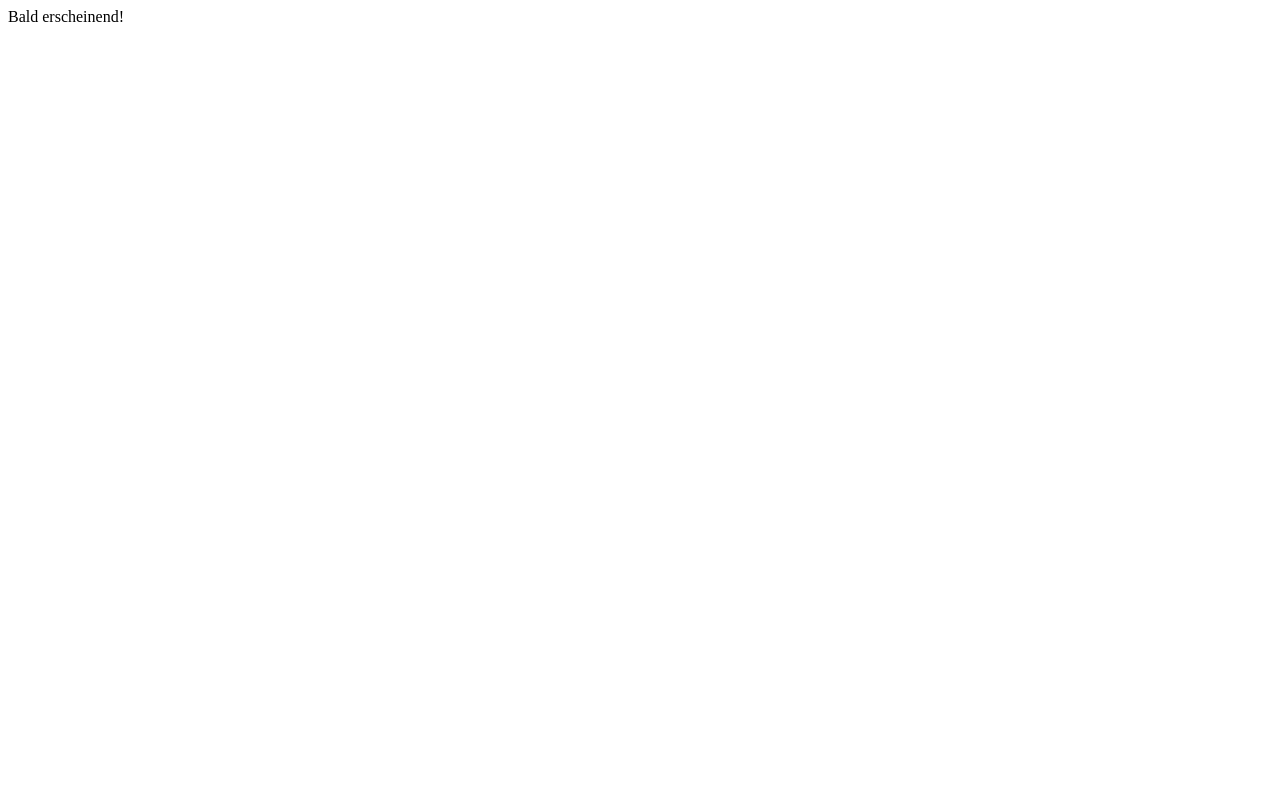
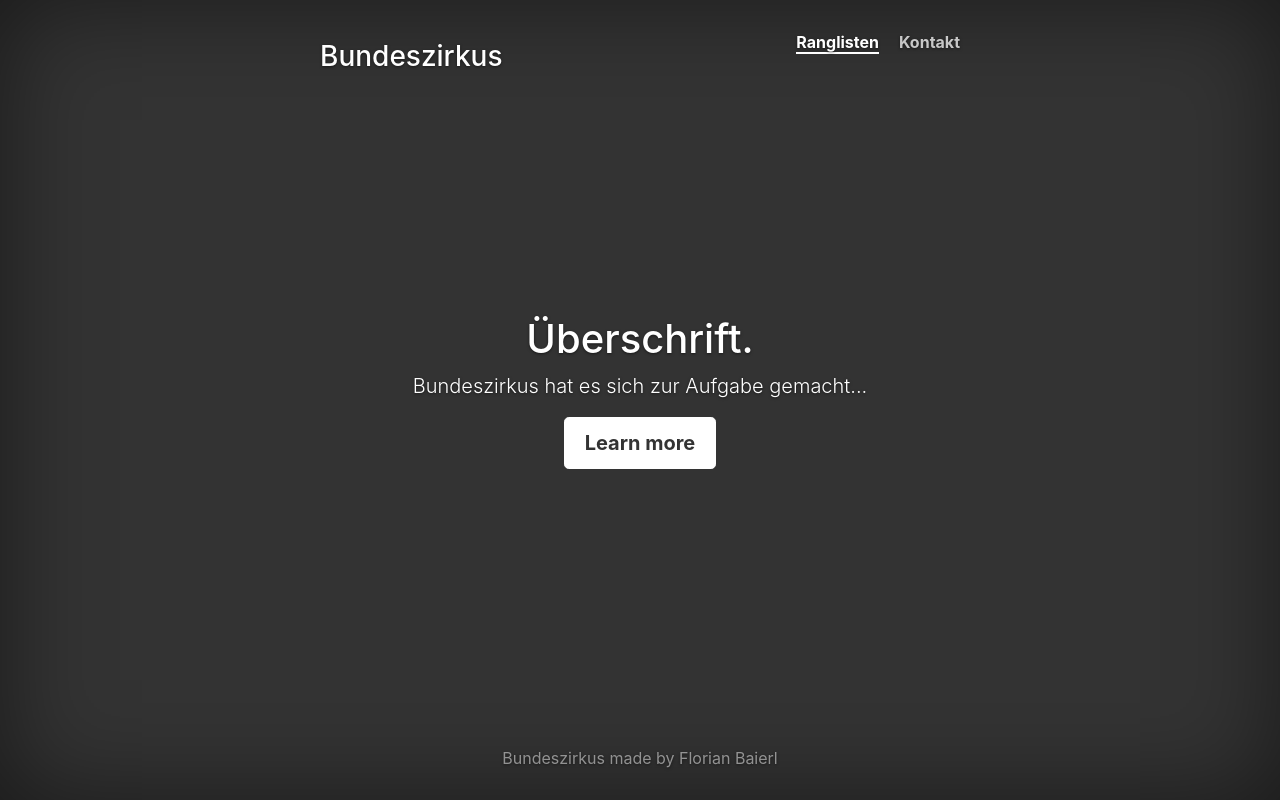
Before and after one commit to xaraney/bundeszirkus-server, a website: page public/index.html in a window 1280 px wide. Drawn offline with nearby package versions, Linux system fonts and the light colour scheme.

Commit message:
testing bootstrap

```diff
--- a/public/index.html
+++ b/public/index.html
@@ -1,9 +1,65 @@
 <!DOCTYPE html>
-<html>
+<html lang="en">
   <head>
-    <title>Bundeszirkus</title>
+    <meta charset="utf-8">
+    <meta http-equiv="X-UA-Compatible" content="IE=edge">
+    <meta name="viewport" content="width=device-width, initial-scale=1">
+    <!-- The above 3 meta tags *must* come first in the head; any other head content must come *after* these tags -->
+    <meta name="description" content="">
+    <meta name="author" content="">
+    <link rel="icon" href="../../favicon.ico">
+
+    <link rel="stylesheet" href="https://stackpath.bootstrapcdn.com/bootstrap/4.1.1/css/bootstrap.min.css" integrity="sha384-WskhaSGFgHYWDcbwN70/dfYBj47jz9qbsMId/iRN3ewGhXQFZCSftd1LZCfmhktB" crossorigin="anonymous">
+    <script src="https://code.jquery.com/jquery-3.3.1.slim.min.js" integrity="sha384-q8i/X+965DzO0rT7abK41JStQIAqVgRVzpbzo5smXKp4YfRvH+8abtTE1Pi6jizo" crossorigin="anonymous"></script>
+    <script src="https://cdnjs.cloudflare.com/ajax/libs/popper.js/1.14.3/umd/popper.min.js" integrity="sha384-ZMP7rVo3mIykV+2+9J3UJ46jBk0WLaUAdn689aCwoqbBJiSnjAK/l8WvCWPIPm49" crossorigin="anonymous"></script>
+    <script src="https://stackpath.bootstrapcdn.com/bootstrap/4.1.1/js/bootstrap.min.js" integrity="sha384-smHYKdLADwkXOn1EmN1qk/HfnUcbVRZyYmZ4qpPea6sjB/pTJ0euyQp0Mk8ck+5T" crossorigin="anonymous"></script>
+
+    <title>Cover Template for Bootstrap</title>
+
+    <!-- Custom styles for this template -->
+    <link href="main.css" rel="stylesheet">
   </head>
+
   <body>
-    <div>Bald erscheinend!</div>
+
+    <div class="site-wrapper">
+
+      <div class="site-wrapper-inner">
+
+        <div class="cover-container">
+
+          <div class="masthead clearfix">
+            <div class="inner">
+              <h3 class="masthead-brand">Bundeszirkus</h3>
+              <nav>
+                <ul class="nav masthead-nav">
+                  <li class="active"><a href="#">Ranglisten</a></li>
+                  <li><a href="#">Kontakt</a></li>
+                </ul>
+              </nav>
+            </div>
+          </div>
+
+          <div class="inner cover">
+            <h1 class="cover-heading">Überschrift.</h1>
+            <p class="lead">Bundeszirkus hat es sich zur Aufgabe gemacht...</p>
+            <p class="lead">
+              <a href="#" class="btn btn-lg btn-default">Learn more</a>
+            </p>
+          </div>
+
+          <div class="mastfoot">
+            <div class="inner">
+				Bundeszirkus made by Florian Baierl
+            </div>
+          </div>
+
+        </div>
+
+      </div>
+
+    </div>
+
+
   </body>
 </html>
--- /dev/null
+++ b/public/main.css
@@ -0,0 +1,163 @@
+/*
+ * Globals
+ */
+
+/* Links */
+a,
+a:focus,
+a:hover {
+  color: #fff;
+}
+
+/* Custom default button */
+.btn-default,
+.btn-default:hover,
+.btn-default:focus {
+  color: #333;
+  text-shadow: none; /* Prevent inheritance from `body` */
+  background-color: #fff;
+  border: 1px solid #fff;
+}
+
+
+/*
+ * Base structure
+ */
+
+html,
+body {
+  height: 100%;
+  background-color: #333;
+}
+body {
+  color: #fff;
+  text-align: center;
+  text-shadow: 0 1px 3px rgba(0,0,0,.5);
+}
+
+/* Extra markup and styles for table-esque vertical and horizontal centering */
+.site-wrapper {
+  display: table;
+  width: 100%;
+  height: 100%; /* For at least Firefox */
+  min-height: 100%;
+  -webkit-box-shadow: inset 0 0 100px rgba(0,0,0,.5);
+          box-shadow: inset 0 0 100px rgba(0,0,0,.5);
+}
+.site-wrapper-inner {
+  display: table-cell;
+  vertical-align: top;
+}
+.cover-container {
+  margin-right: auto;
+  margin-left: auto;
+}
+
+/* Padding for spacing */
+.inner {
+  padding: 30px;
+}
+
+
+/*
+ * Header
+ */
+.masthead-brand {
+  margin-top: 10px;
+  margin-bottom: 10px;
+}
+
+.masthead-nav > li {
+  display: inline-block;
+}
+.masthead-nav > li + li {
+  margin-left: 20px;
+}
+.masthead-nav > li > a {
+  padding-right: 0;
+  padding-left: 0;
+  font-size: 16px;
+  font-weight: bold;
+  color: #fff; /* IE8 proofing */
+  color: rgba(255,255,255,.75);
+  border-bottom: 2px solid transparent;
+}
+.masthead-nav > li > a:hover,
+.masthead-nav > li > a:focus {
+  background-color: transparent;
+  border-bottom-color: #a9a9a9;
+  border-bottom-color: rgba(255,255,255,.25);
+}
+.masthead-nav > .active > a,
+.masthead-nav > .active > a:hover,
+.masthead-nav > .active > a:focus {
+  color: #fff;
+  border-bottom-color: #fff;
+}
+
+@media (min-width: 768px) {
+  .masthead-brand {
+    float: left;
+  }
+  .masthead-nav {
+    float: right;
+  }
+}
+
+
+/*
+ * Cover
+ */
+
+.cover {
+  padding: 0 20px;
+}
+.cover .btn-lg {
+  padding: 10px 20px;
+  font-weight: bold;
+}
+
+
+/*
+ * Footer
+ */
+
+.mastfoot {
+  color: #999; /* IE8 proofing */
+  color: rgba(255,255,255,.5);
+}
+
+
+/*
+ * Affix and center
+ */
+
+@media (min-width: 768px) {
+  /* Pull out the header and footer */
+  .masthead {
+    position: fixed;
+    top: 0;
+  }
+  .mastfoot {
+    position: fixed;
+    bottom: 0;
+  }
+  /* Start the vertical centering */
+  .site-wrapper-inner {
+    vertical-align: middle;
+  }
+  /* Handle the widths */
+  .masthead,
+  .mastfoot,
+  .cover-container {
+    width: 100%; /* Must be percentage or pixels for horizontal alignment */
+  }
+}
+
+@media (min-width: 992px) {
+  .masthead,
+  .mastfoot,
+  .cover-container {
+    width: 700px;
+  }
+}
```
Also changed, not shown: index.js (+7 -0 lines).
